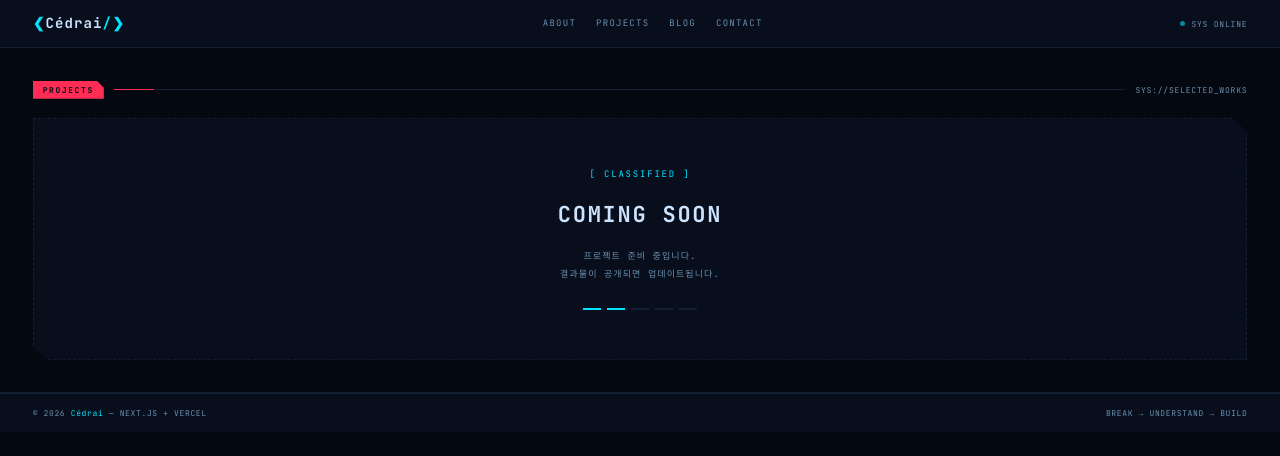
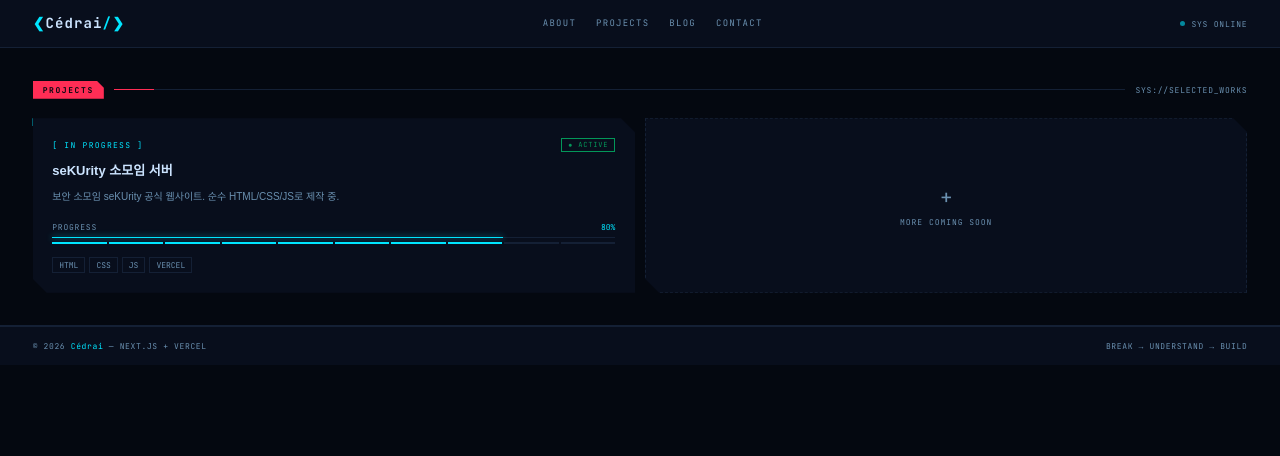
Before and after one commit to rinhye05/cedrai-portfolio, a Next.js app: page /projects in a window 1280 px wide. Shown: the top 456 px of the page. Built offline with nearby package versions, Linux system fonts and the light colour scheme.

Commit message:
projects add

```diff
--- a/components/Projects.tsx
+++ b/components/Projects.tsx
@@ -1,4 +1,17 @@
 'use client'
+
+const PROJECTS = [
+  {
+    type: '[ IN PROGRESS ]',
+    red: false,
+    status: 'ACTIVE',
+    progress: 80,
+    title: 'seKUrity 소모임 서버',
+    desc: '보안 소모임 seKUrity 공식 웹사이트. 순수 HTML/CSS/JS로 제작 중.',
+    tags: ['HTML', 'CSS', 'JS', 'VERCEL'],
+    link: '#',
+  },
+]
 
 export default function Projects() {
   return (
@@ -11,30 +24,62 @@ export default function Projects() {
         <div style={{ fontSize: '8px', color: 'var(--tx2)', letterSpacing: '.1em' }}>SYS://SELECTED_WORKS</div>
       </div>
 
-      <div
-        className="clip-card"
-        style={{
-          background: 'var(--bg2)',
-          padding: '3rem 2rem',
-          border: '1px dashed var(--bd)',
-          display: 'flex',
-          flexDirection: 'column',
-          alignItems: 'center',
-          justifyContent: 'center',
-          gap: '1rem',
-          minHeight: '200px',
-        }}
-      >
-        <div style={{ fontSize: '9px', color: 'var(--acc)', letterSpacing: '.2em' }}>[ CLASSIFIED ]</div>
-        <div style={{ fontSize: '22px', color: 'var(--txw)', fontWeight: 700, letterSpacing: '.08em' }}>COMING SOON</div>
-        <div style={{ fontSize: '9px', color: 'var(--tx2)', letterSpacing: '.12em', textAlign: 'center', lineHeight: 2 }}>
-          프로젝트 준비 중입니다.<br />
-          결과물이 공개되면 업데이트됩니다.
-        </div>
-        <div style={{ display: 'flex', gap: '6px', marginTop: '.5rem' }}>
-          {[...Array(5)].map((_, i) => (
-            <div key={i} style={{ width: '18px', height: '2px', background: i < 2 ? 'var(--acc)' : 'var(--bd)' }} />
-          ))}
+      <div className="proj-grid" style={{ display: 'grid', gridTemplateColumns: 'repeat(auto-fit, minmax(280px, 1fr))', gap: '10px' }}>
+        {PROJECTS.map((p) => (
+          <a key={p.title} href={p.link} style={{ textDecoration: 'none' }}>
+            <div
+              className={`clip-card hud-corner ${p.red ? 'hud-corner-red' : ''}`}
+              style={{ background: 'var(--bg2)', padding: '1.2rem', cursor: 'pointer', transition: 'outline .2s' }}
+              onMouseEnter={(e) => ((e.currentTarget as HTMLElement).style.outline = '1px solid rgba(0,229,255,.3)')}
+              onMouseLeave={(e) => ((e.currentTarget as HTMLElement).style.outline = 'none')}
+            >
+              {/* 상단 타입 + 상태 */}
+              <div style={{ display: 'flex', justifyContent: 'space-between', alignItems: 'center', marginBottom: '.6rem' }}>
+                <div style={{ fontSize: '8px', letterSpacing: '.16em', color: p.red ? 'var(--acc2)' : 'var(--acc)' }}>{p.type}</div>
+                <div style={{ fontSize: '7px', color: '#00ff88', border: '1px solid #00ff88', padding: '1px 6px', letterSpacing: '.12em', animation: 'pulse-dot 2s ease-in-out infinite' }}>
+                  ● {p.status}
+                </div>
+              </div>
+
+              {/* 제목 */}
+              <div style={{ fontSize: '13px', color: 'var(--txw)', fontWeight: 700, fontFamily: 'sans-serif', marginBottom: '.5rem', lineHeight: 1.35 }}>{p.title}</div>
+
+              {/* 설명 */}
+              <div style={{ fontSize: '10px', color: 'var(--tx2)', lineHeight: 1.7, fontFamily: 'sans-serif', marginBottom: '1rem' }}>{p.desc}</div>
+
+              {/* 진행률 */}
+              <div style={{ marginBottom: '.8rem' }}>
+                <div style={{ display: 'flex', justifyContent: 'space-between', marginBottom: '4px' }}>
+                  <span style={{ fontSize: '8px', color: 'var(--tx2)', letterSpacing: '.1em' }}>PROGRESS</span>
+                  <span style={{ fontSize: '8px', color: 'var(--acc)' }}>{p.progress}%</span>
+                </div>
+                <div style={{ height: '1px', background: 'var(--bd)' }}>
+                  <div style={{ height: '1px', width: `${p.progress}%`, background: 'var(--acc)', boxShadow: '0 0 6px var(--acc)' }} />
+                </div>
+                {/* 세그먼트 */}
+                <div style={{ display: 'flex', gap: '2px', marginTop: '4px' }}>
+                  {[...Array(10)].map((_, i) => (
+                    <div key={i} style={{ flex: 1, height: '2px', background: i < Math.floor(p.progress / 10) ? 'var(--acc)' : 'var(--bd)' }} />
+                  ))}
+                </div>
+              </div>
+
+              {/* 태그 */}
+              <div style={{ display: 'flex', gap: '4px', flexWrap: 'wrap' }}>
+                {p.tags.map((t) => (
+                  <span key={t} style={{ fontSize: '8px', border: '1px solid var(--bd)', color: 'var(--tx2)', padding: '1px 6px' }}>{t}</span>
+                ))}
+              </div>
+            </div>
+          </a>
+        ))}
+
+        {/* 추가 예정 */}
+        <div className="clip-card" style={{ background: 'var(--bg2)', padding: '1.2rem', border: '1px dashed var(--bd)', display: 'flex', alignItems: 'center', justifyContent: 'center', minHeight: '160px' }}>
+          <div style={{ textAlign: 'center' }}>
+            <div style={{ fontSize: '20px', color: 'var(--tx2)', marginBottom: '4px' }}>+</div>
+            <div style={{ fontSize: '8px', color: 'var(--tx2)', letterSpacing: '.12em' }}>MORE COMING SOON</div>
+          </div>
         </div>
       </div>
     </section>
```
